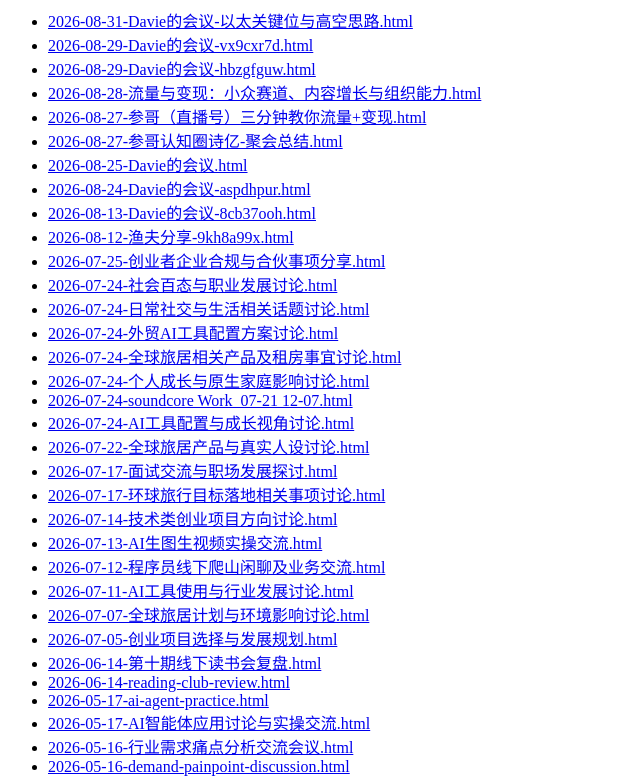
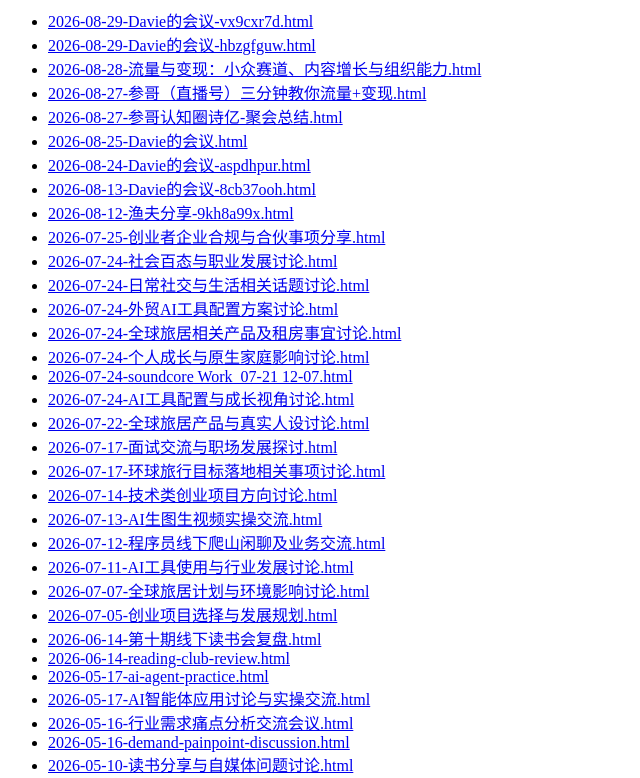
Before and after one commit to liangzai4322/daily-review-cards, a plain HTML site: page docs/meetings/index.html in a window 1280 px wide. Shown: the part 81-859 px from the top of the page, without its empty margins (0-640 px from the left). Drawn offline with Linux system fonts and the light colour scheme.

Commit message:
Remove duplicate misclassified gathering index entry

```diff
--- a/docs/meetings/index.html
+++ b/docs/meetings/index.html
@@ -9,7 +9,6 @@
   <main>
     <h1>聚会总结</h1>
     <ul>
-      <li><a href="2026-08-31-Davie的会议-以太关键位与高空思路.html">2026-08-31-Davie的会议-以太关键位与高空思路.html</a></li>
       <li><a href="2026-08-29-Davie的会议-vx9cxr7d.html">2026-08-29-Davie的会议-vx9cxr7d.html</a></li>
       <li><a href="2026-08-29-Davie的会议-hbzgfguw.html">2026-08-29-Davie的会议-hbzgfguw.html</a></li>
       <li><a href="2026-08-28-流量与变现：小众赛道、内容增长与组织能力.html">2026-08-28-流量与变现：小众赛道、内容增长与组织能力.html</a></li>
```
